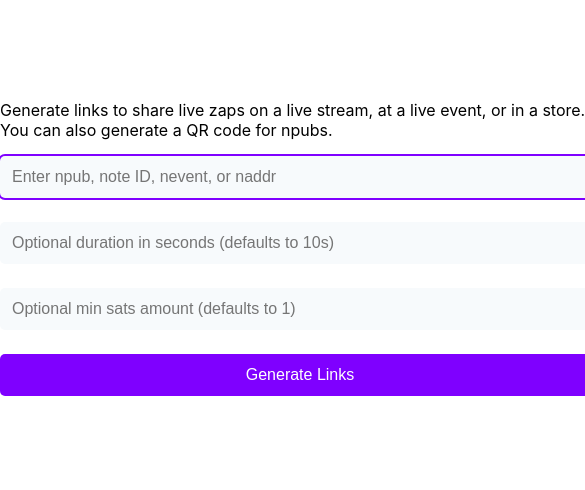
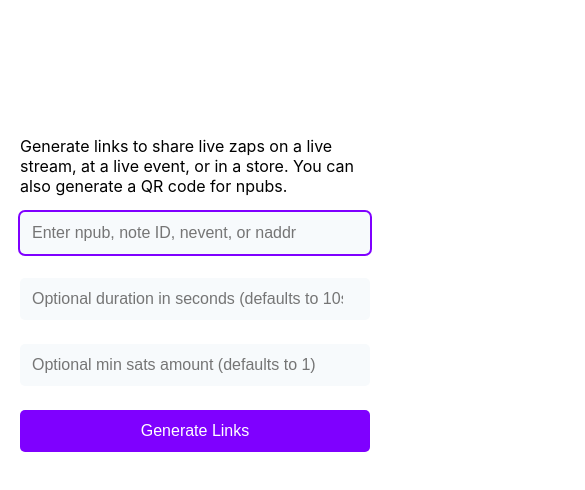
Before and after one commit to SamSamskies/zapvertising, a Next.js app: page / in a window 390 px wide. Shown: the top 490 px of the page, 585 px wide, since content can reach past the window. Built offline with nearby package versions, Linux system fonts and the light colour scheme.

Commit message:
make landing page styles responsive

```diff
--- a/components/Home/Home.module.css
+++ b/components/Home/Home.module.css
@@ -1,6 +1,7 @@
 .main {
-  width: 600px;
+  max-width: 600px;
   margin: 100px auto;
+  padding: 20px;
 }
 
 .form {
@@ -49,7 +50,7 @@
 
 .link {
   text-overflow: ellipsis;
-  max-width: 600px;
+  max-width: 100%;
   overflow: hidden;
   white-space: nowrap;
   display: inline-block;
```
